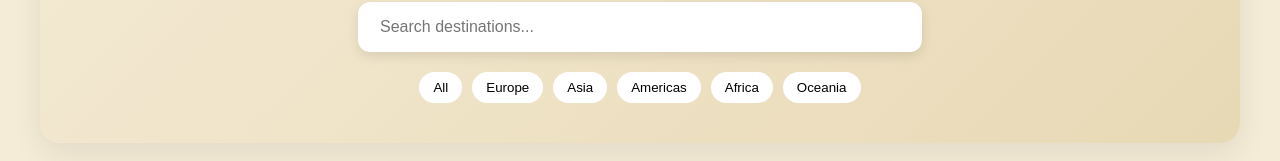
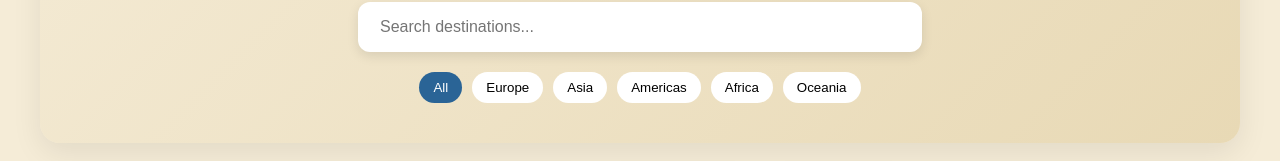
Before and after one commit to DannaCojocari/tum-web-lab6, a React (Vite) app: page / in a window 1280 px wide. Shown: the part 392-553 px from the top of the page. Built offline with nearby package versions, Linux system fonts and the light colour scheme.

Commit message:
Implement continent filtering

```diff
--- a/src/pages/Home.jsx
+++ b/src/pages/Home.jsx
@@ -7,10 +7,15 @@ function Home() {
   const [search, setSearch] = useState("");
   const { destinations } = useContext(AppContext);
   const continents = ["All", "Europe", "Asia", "Americas", "Africa", "Oceania"];
+  const [continent, setContinent] = useState("All");
 
-  const filteredDestinations = destinations.filter((d) =>
-    d.name.toLowerCase().includes(search.toLowerCase())
-  );
+  const filteredDestinations = destinations.filter((d) => {
+    const matchesSearch = d.name.toLowerCase().includes(search.toLowerCase());
+    const matchesContinent =
+        continent === "All" || d.continent === continent;
+
+    return matchesSearch && matchesContinent;
+  });
 
   return (
     <div className="home">
@@ -27,8 +32,12 @@ function Home() {
         />
         <div className="filters">
             {continents.map((c) => (
-                <button key={c} className="filter-btn">
-                    {c}
+                <button
+                    key={c}
+                    className={`filter-btn ${continent === c ? "active" : ""}`}
+                    onClick={() => setContinent(c)}
+                >
+                {c}
                 </button>
             ))}
         </div>
--- a/src/styles/theme.css
+++ b/src/styles/theme.css
@@ -153,6 +153,11 @@ h1, h2, h3 {
   border: none;
   background: var(--card);
   cursor: pointer;
+}
+
+.filter-btn.active {
+  background: var(--primary);
+  color: white;
 }
 
 .stats {
```
